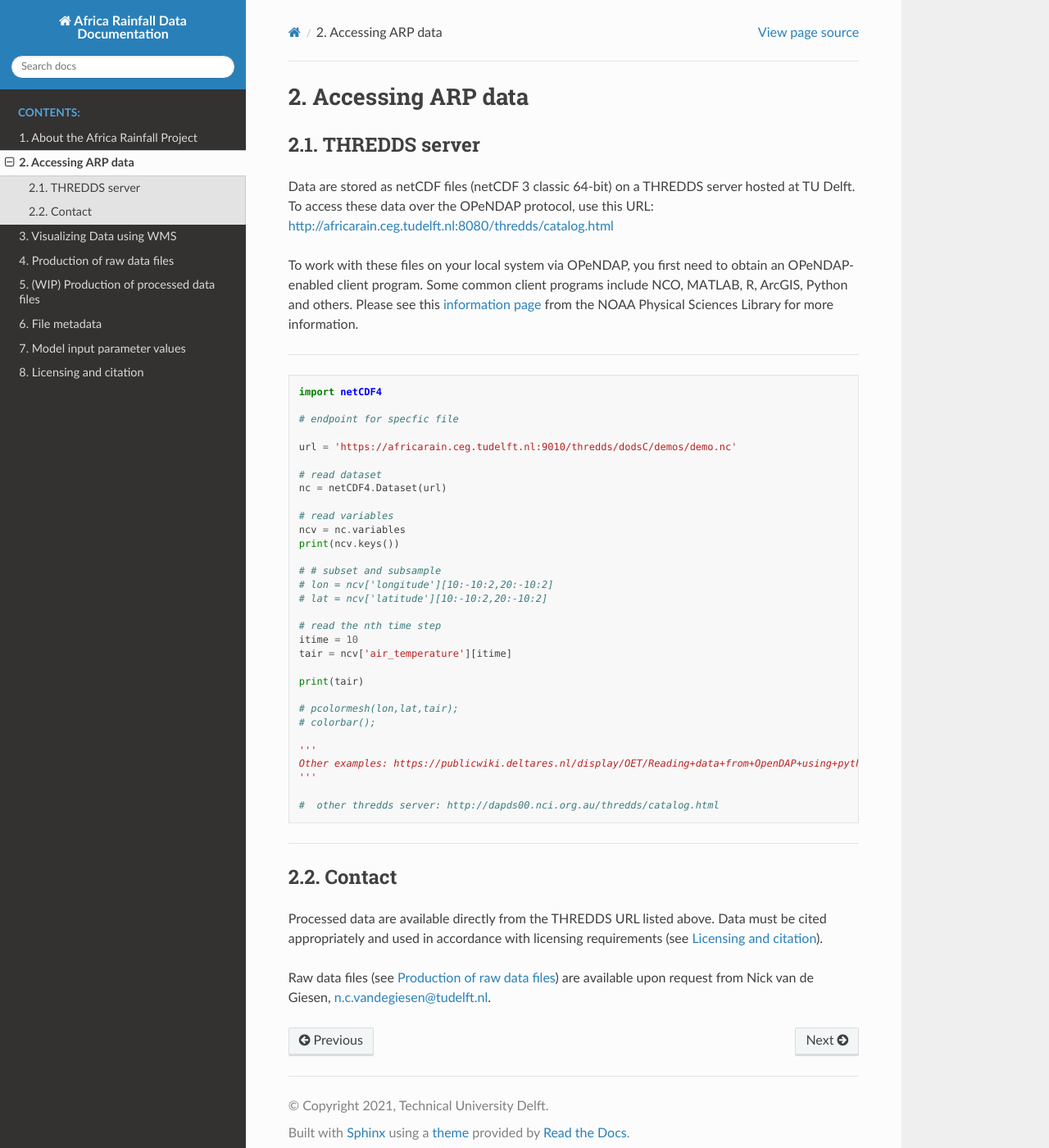
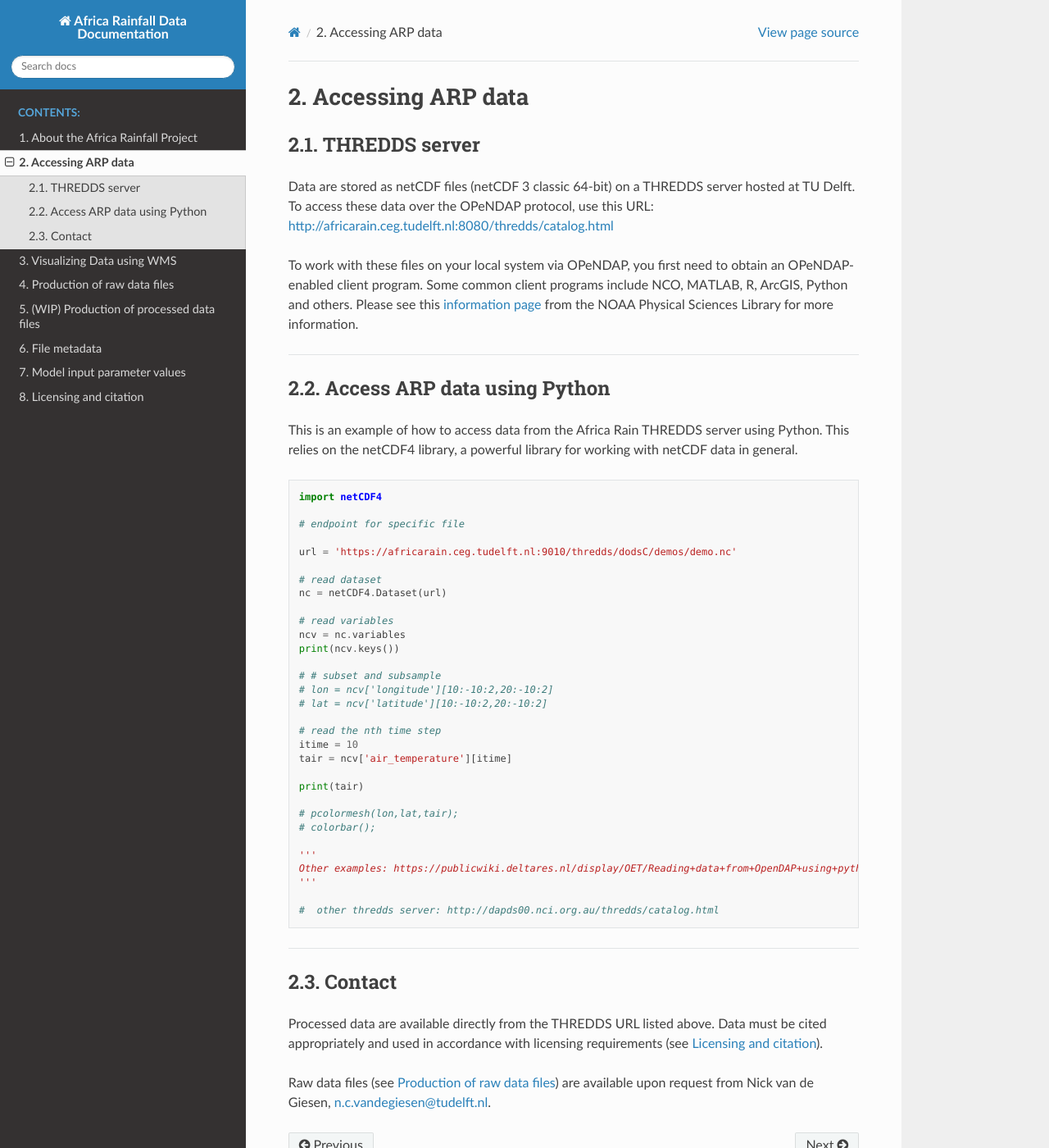
Before and after one commit to CEG-TU-Delft/africarain-docs, a Sphinx documentation site: the page built from docs/source/access.rst, in a window 1280 px wide and 1400 px high. Shown: the whole window at 82% size. Built offline with Sphinx 7.4.7 and the Read the Docs theme 2.0.0, drawn with Linux system fonts in a browser that asks for light colours.

Commit message:
added example info

```diff
--- a/docs/source/access.rst
+++ b/docs/source/access.rst
@@ -9,11 +9,16 @@ To work with these files on your local system via OPeNDAP, you first need to obt
 
 --------------
 
+Access ARP data using Python
+----------------------------
+
+This is an example of how to access data from the Africa Rain THREDDS server using Python. This relies on the netCDF4 library, a powerful library for working with netCDF data in general.
+
 .. code-block:: python
 
    import netCDF4
 
-   # endpoint for specfic file
+   # endpoint for specific file
 
    url = 'https://africarain.ceg.tudelft.nl:9010/thredds/dodsC/demos/demo.nc'
 
```
